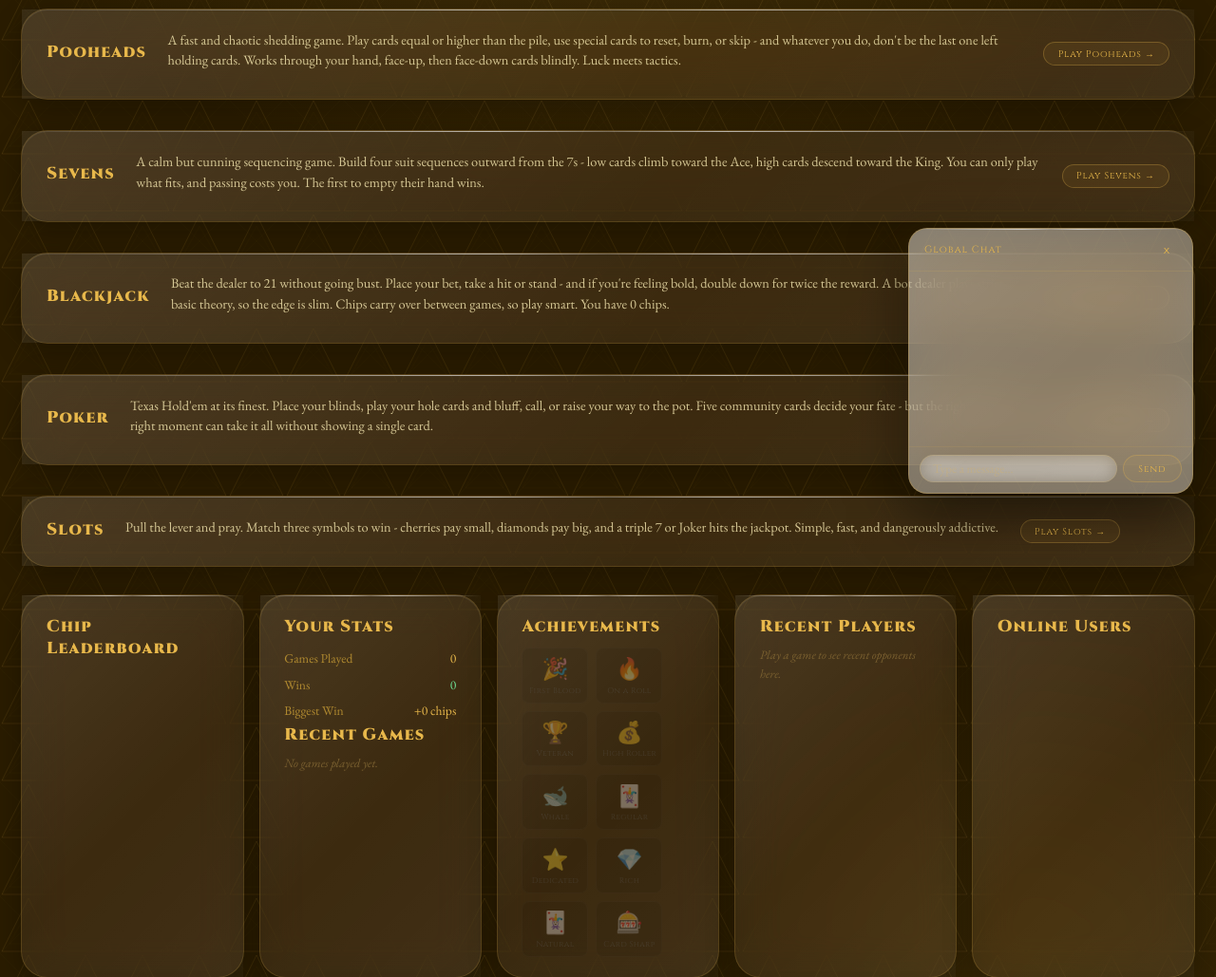
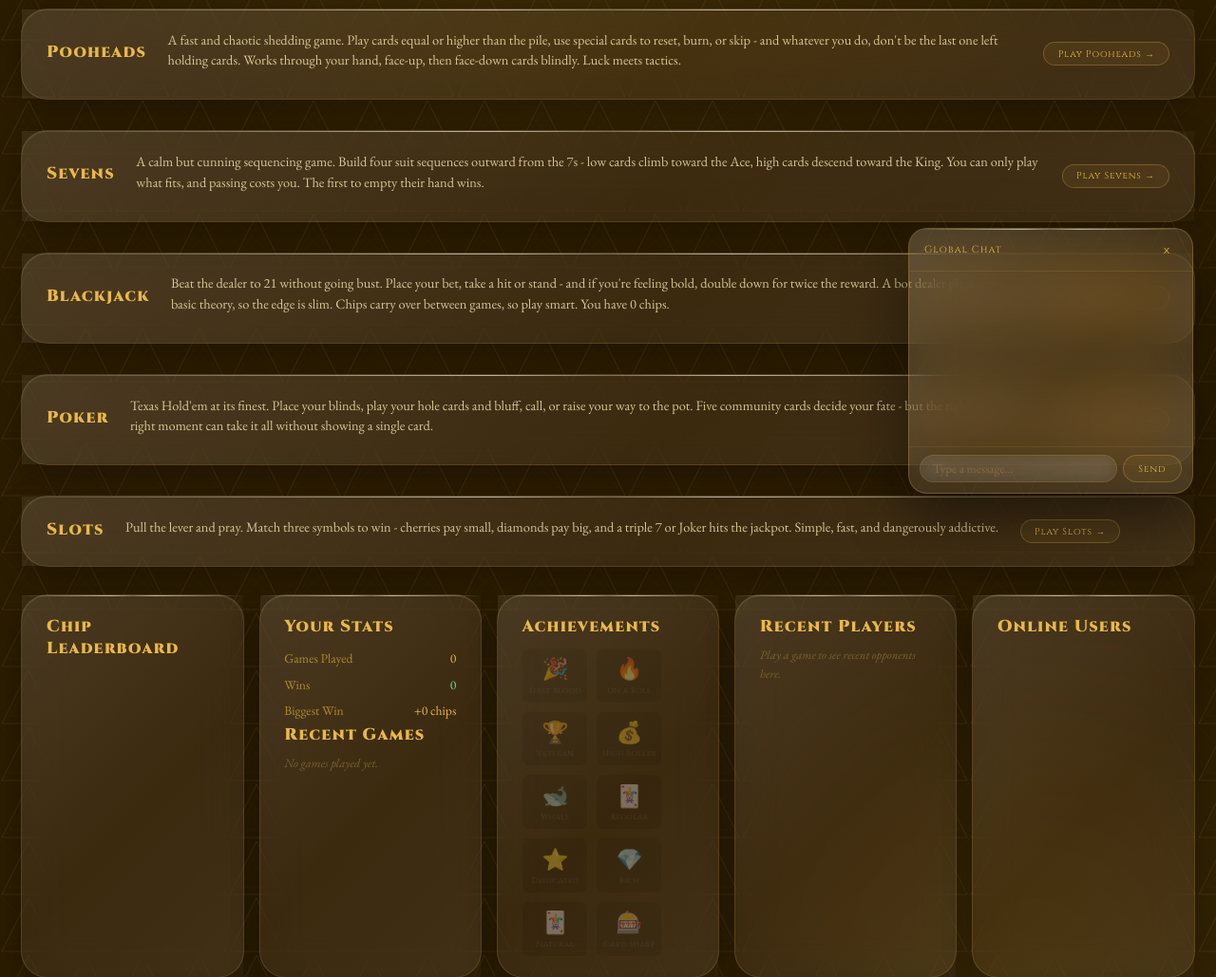
Before and after one commit to TheOrangeCow/library, a Flask app: page / in a window 1280 px wide. Shown: the part 256-1285 px from the top of the page at 95% size. Run offline with Flask 3, Linux system fonts and the light colour scheme; the visitor is signed in with stand-in values (Sample User, id 1); some libraries are stand-ins or nearby versions.

Commit message:
Refactor CSS styles and fix minor issues

```diff
--- a/static/style.css
+++ b/static/style.css
@@ -9,7 +9,7 @@
     --card-w: 62px;
     --card-h: 90px;
     --radius: 6px;
-    --glass-bg: rgba(255, 255, 255, 0.4);
+    --glass-bg: rgba(255, 255, 255, 0.1);
     --glass-border: rgba(232, 184, 75, 0.22);
     --glass-highlight: rgba(255, 255, 255, 0.6);
     --glass-shadow: 0 8px 40px rgba(0, 0, 0, 0.45), 0 0 0 0.5px rgba(232, 184, 75, 0.15);
```
